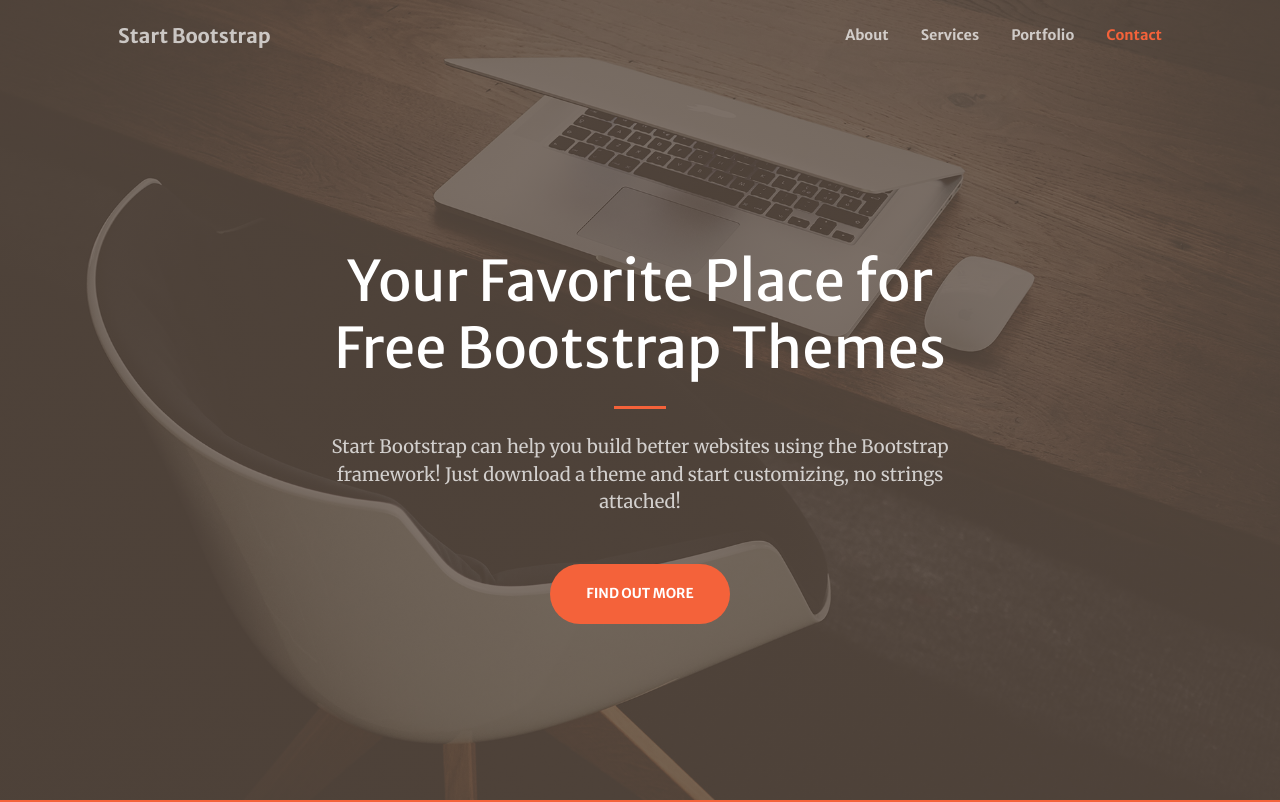
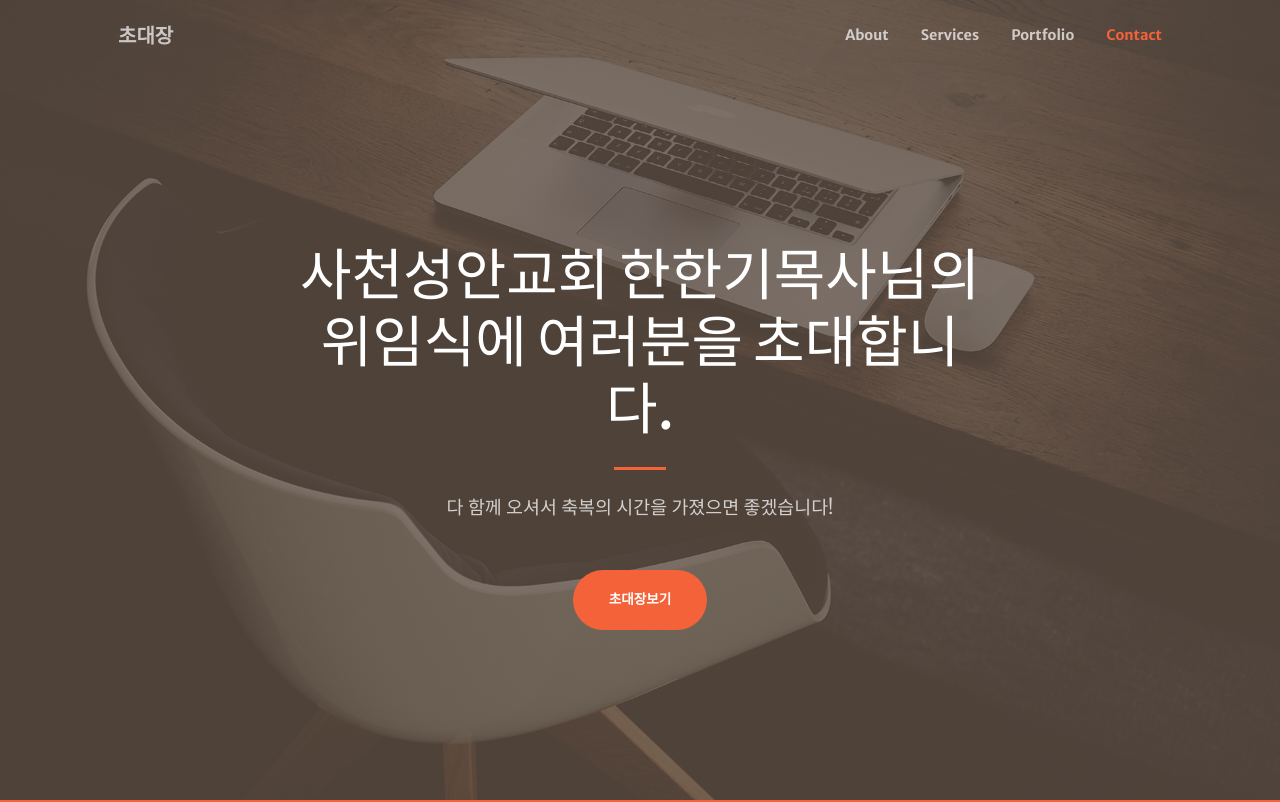
Before and after one commit to dahamke/dahamke.github.io, a plain HTML site: page index.html in a window 1280 px wide. Shown: the top 802 px of the page. Drawn offline with nearby package versions, Linux system fonts and the light colour scheme; some packages are replaced by stand-ins of ours; a script that the page names is missing.

Commit message:
Update index.html

```diff
--- a/index.html
+++ b/index.html
@@ -22,7 +22,7 @@
         <!-- Navigation-->
         <nav class="navbar navbar-expand-lg navbar-light fixed-top py-3" id="mainNav">
             <div class="container px-4 px-lg-5">
-                <a class="navbar-brand" href="#page-top">Start Bootstrap</a>
+                <a class="navbar-brand" href="#page-top">초대장</a>
                 <button class="navbar-toggler navbar-toggler-right" type="button" data-bs-toggle="collapse" data-bs-target="#navbarResponsive" aria-controls="navbarResponsive" aria-expanded="false" aria-label="Toggle navigation"><span class="navbar-toggler-icon"></span></button>
                 <div class="collapse navbar-collapse" id="navbarResponsive">
                     <ul class="navbar-nav ms-auto my-2 my-lg-0">
@@ -39,12 +39,12 @@
             <div class="container px-4 px-lg-5 h-100">
                 <div class="row gx-4 gx-lg-5 h-100 align-items-center justify-content-center text-center">
                     <div class="col-lg-8 align-self-end">
-                        <h1 class="text-white font-weight-bold">Your Favorite Place for Free Bootstrap Themes</h1>
+                        <h1 class="text-white font-weight-bold">사천성안교회 한한기목사님의 위임식에 여러분을 초대합니다.</h1>
                         <hr class="divider" />
                     </div>
                     <div class="col-lg-8 align-self-baseline">
-                        <p class="text-white-75 mb-5">Start Bootstrap can help you build better websites using the Bootstrap framework! Just download a theme and start customizing, no strings attached!</p>
-                        <a class="btn btn-primary btn-xl" href="#about">Find Out More</a>
+                        <p class="text-white-75 mb-5">다 함께 오셔서 축복의 시간을 가졌으면 좋겠습니다!</p>
+                        <a class="btn btn-primary btn-xl" href="#about">초대장보기</a>
                     </div>
                 </div>
             </div>
```
